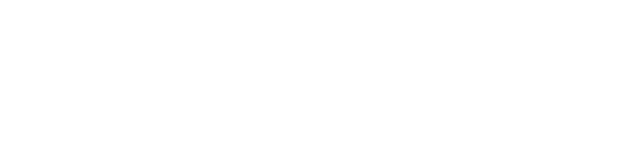
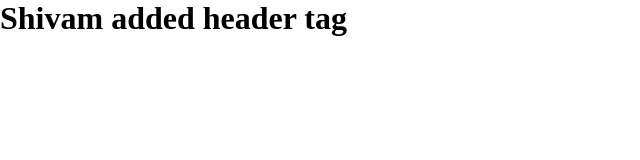
Before and after one commit to Armaan0309/testingtest, a plain HTML site: page index.html in a window 1280 px wide. Shown: the whole page, without its empty margins (0-640 px from the left). Drawn offline with Linux system fonts and the light colour scheme.

Commit message:
added h1 tag

```diff
--- a/index.html
+++ b/index.html
@@ -7,6 +7,7 @@
     <link rel="stylesheet" href="index.css">
 </head>
 <body>
+    <h1>Shivam added header tag</h1>
 
     <script src="script.js"></script>
 
```
